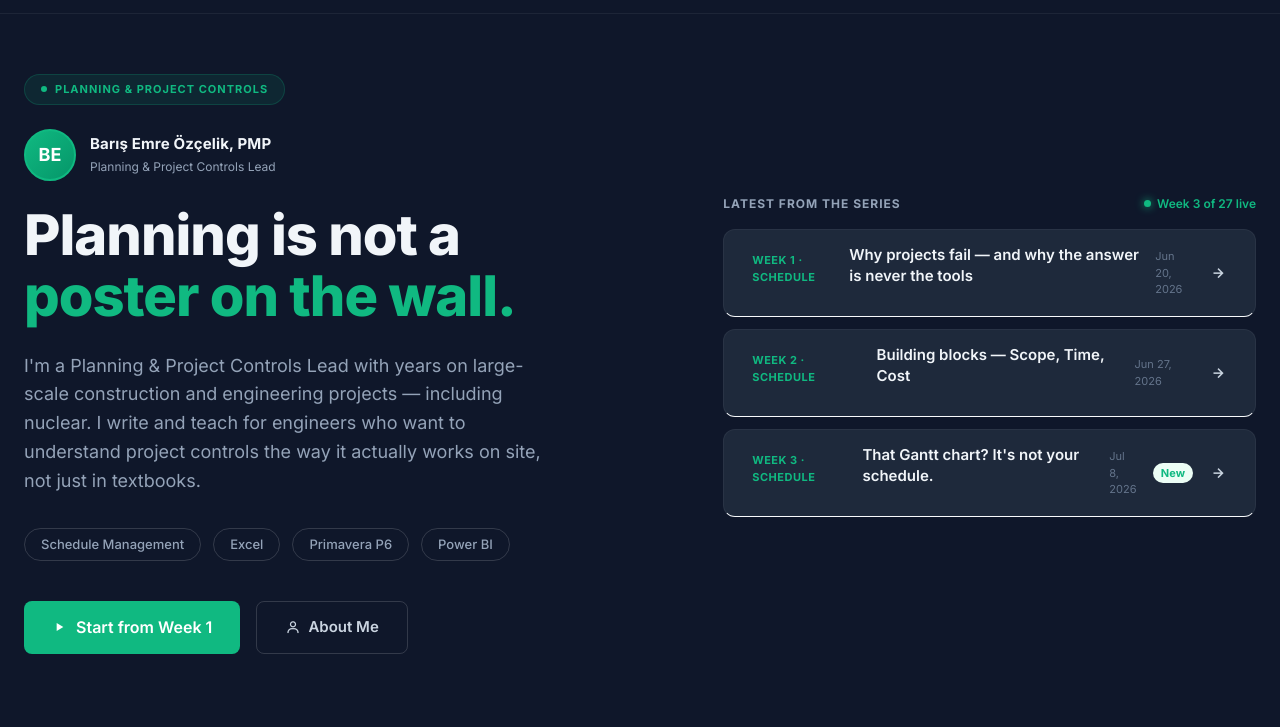
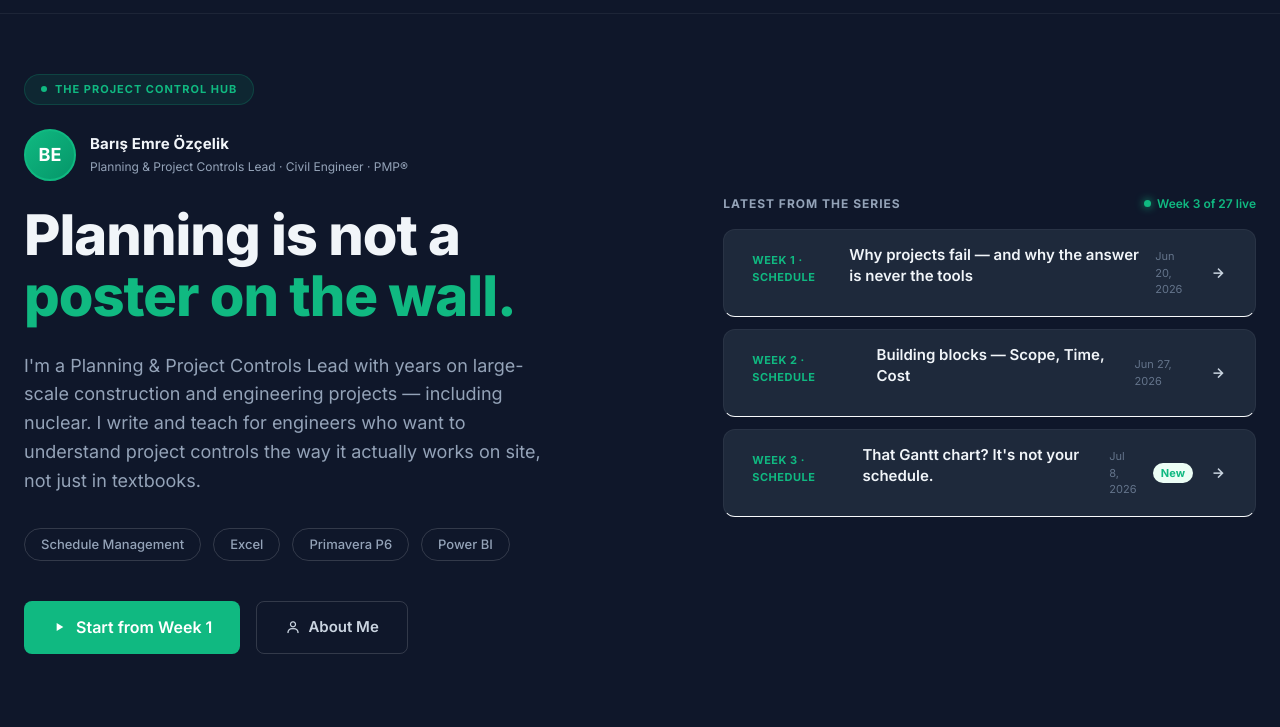
Before and after one commit to theprojectcontrolhub/theprojectcontrolhub.github.io, a plain HTML site: page index.html in a window 1280 px wide. Shown: the part 56-783 px from the top of the page. Drawn offline with nearby package versions, Linux system fonts and the light colour scheme; no server answers.

Commit message:
Add files via upload

```diff
--- a/index.html
+++ b/index.html
@@ -580,7 +580,7 @@
         <div class="hero-container">
             <div class="hero-left">
                 <div class="pill-badge">
-                    <span class="dot"></span> PLANNING & PROJECT CONTROLS
+                    <span class="dot"></span> <span translate="no">THE PROJECT CONTROL HUB</span>
                 </div>
 
                 <!-- Founder intro -->
@@ -591,8 +591,8 @@
                         </div>
                     </div>
                     <div class="founder-meta">
-                        <span class="founder-name" translate="no">Barış Emre Özçelik, PMP</span>
-                        <span class="founder-title">Planning & Project Controls Lead</span>
+                        <span class="founder-name" translate="no">Barış Emre Özçelik</span>
+                        <span class="founder-title">Planning &amp; Project Controls Lead · Civil Engineer · PMP®</span>
                     </div>
                 </div>
 
```
